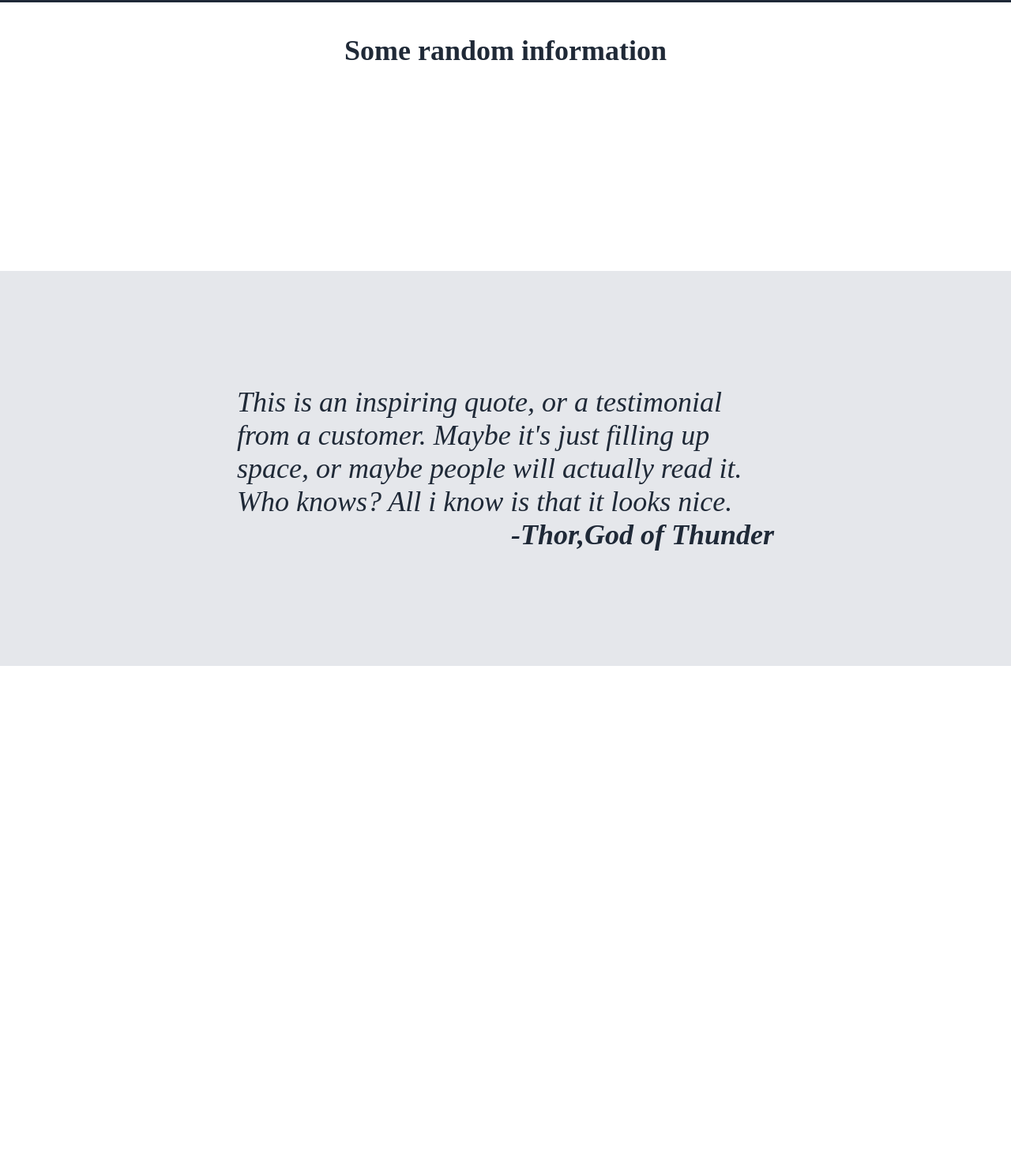
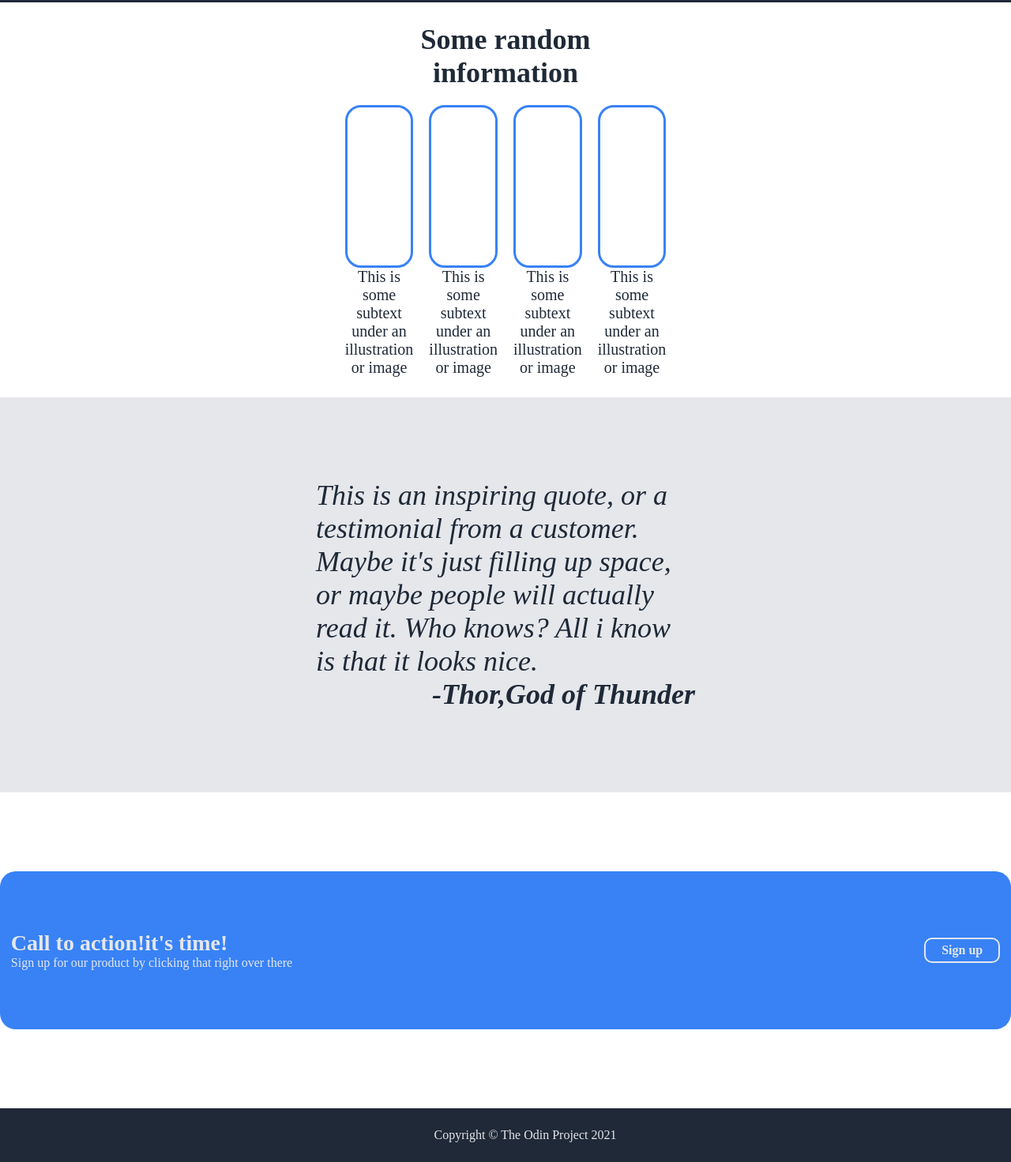
Before and after one commit to Leopatito/landing-page, a plain HTML site: page index.html in a window 1280 px wide. Shown: the part 469-1940 px from the top of the page at 79% size. Before the commit the page ends 1312 px from the top, so only its background shows below. Drawn offline with Linux system fonts and the light colour scheme.

Commit message:
finishing

```diff
--- a/index.html
+++ b/index.html
@@ -38,8 +38,35 @@
         </div>
         <div class="container-image">
             Some random information
-            <div class="">
-                <div></div>
+            <div class="frame">
+                <div>
+                    <div class="image">
+
+                    </div>
+                    This is some subtext under an illustration or image
+
+                </div>
+                <div>
+                    <div class="image">
+
+                    </div>
+                    This is some subtext under an illustration or image
+
+                </div>
+                <div>
+                    <div class="image">
+
+                    </div>
+                    This is some subtext under an illustration or image
+
+                </div>
+                <div>
+                    <div class="image">
+
+                    </div>
+                    This is some subtext under an illustration or image
+
+                </div>
             </div>
         </div>
         <div class="container-quote">
@@ -50,6 +77,29 @@
                 -Thor,God of Thunder
             </div>
         </div>
+        <div class="container-call-to-action">
+            <div class="action">
+                <div class="container">
+                    <div>
+                        <div class="call">
+                            Call to action!it's time!
+                        </div>
+                        <div class="subtitle">
+                            Sign up for our product by clicking that right over there
+                        </div>
+                    </div>
+                    <div class="sign-up">
+                        Sign up
+                    </div>
 
+                </div>
+            </div>
+        </div>
+        <div class="footer">
+            <div>
+                Copyright © The Odin Project 2021
+            </div>
+
+        </div>
     </body>
 </html>
--- a/stylesheet.css
+++ b/stylesheet.css
@@ -13,7 +13,7 @@ li{
     align-items: center;
     color: white;
     justify-content: space-between;
-    padding: 0 16px;
+    padding: 0 295px;
 
 }
 body{
@@ -25,19 +25,20 @@ body{
 .links{
     display: flex;
     gap: 16px;
-    margin-right: 16px;
+
 }
 .main-text-header{
     font-size: 48px;
-    font-weight: 900;
+    font-weight: 700;
     color: #f9faf8;
+
 }
 .main-container{
     background-color: #1f2937;
     display: flex;
     height: 300px;
     gap: 20px;
-    padding: 50px 100px;
+    padding: 50px 300px;
 }
 .sub-text-header,.links{
     font-size: 18px;
@@ -48,6 +49,7 @@ body{
 .header-link-text{
     font-size: 24px;
     color: #f9faf8;
+    font-weight: 700;
 }
 .header-image{
     margin-left:auto;
@@ -55,15 +57,16 @@ body{
 
 }
 img{
-    width: 1000px;
+    width: 700px;
     height: 300px;
 }
 
 button{
-    background-color: rgb(118, 147, 156);
+    background-color: #3882f6;
     color: white;
-    padding: 20px;
-    border-radius: 20px;
+    margin-top: 10px;
+    padding: 8px 20px;
+    border-radius: 5px;
     border: none;
 }
 .main{
@@ -74,8 +77,13 @@ button{
     font-size: 36px;
     font-weight: 900;
     color: #1f2937;
-    padding-top: 40px;
-    height: 300px;
+    padding: 0px 450px;
+    height: 500px;
+    display: flex;
+    flex-direction: column;
+    justify-content: center;
+    align-items: center;
+    gap: 20px;
 }
 .container-quote{
     background-color: #e5e7eb;
@@ -86,7 +94,7 @@ button{
     display: flex;
     justify-content: center;
     align-items: center;
-    padding: 100px 300px;
+    padding: 100px 400px;
     flex-shrink: 0;
     font-weight: 200;
     flex-direction: column;
@@ -101,3 +109,65 @@ button{
     margin-left:auto;
     font-weight: 900;
 }
+.container-image .frame{
+    display: flex;
+    font-weight: 100;
+    font-size: 20px;
+    gap: 20px;
+}
+.container-image .frame .image{
+    border-color: #3882f6;
+    height: 200px;
+    border-style: solid;
+    border-radius: 20px;
+}
+.container-call-to-action{
+    height: 400px;
+    background-color: white;
+    display: flex;
+    justify-content: center;
+    align-items: center;
+}
+.container-call-to-action .action{
+    background-color: #3882f6;
+    height: 200px;
+    width: 1400px;
+    border-radius: 20px;
+    display: flex;
+    justify-content: center;
+    align-items: center;
+}
+.action .container{
+    display: flex;
+    gap: 800px;
+}
+.sign-up{
+    color: #e5e7eb;
+    border-style: solid;
+    border-color: #e5e7eb;
+    border-radius: 10px;
+    border-width: 2px;
+    font-weight: 700;
+    padding: 5px 20px;
+    margin: auto;
+
+}
+.call{
+    color: #e5e7eb;
+    font-weight: 700;
+    font-size: 28px;
+}
+.subtitle{
+    color: #e5e7eb;
+    font-weight: 400;
+    font-size: 16px;
+}
+.footer{
+
+    width: 100%;
+    background-color: #1f2937;
+    color: #e5e7eb;
+    text-align: center;
+    padding: 25px ;
+    font-weight: 400;
+}
```
